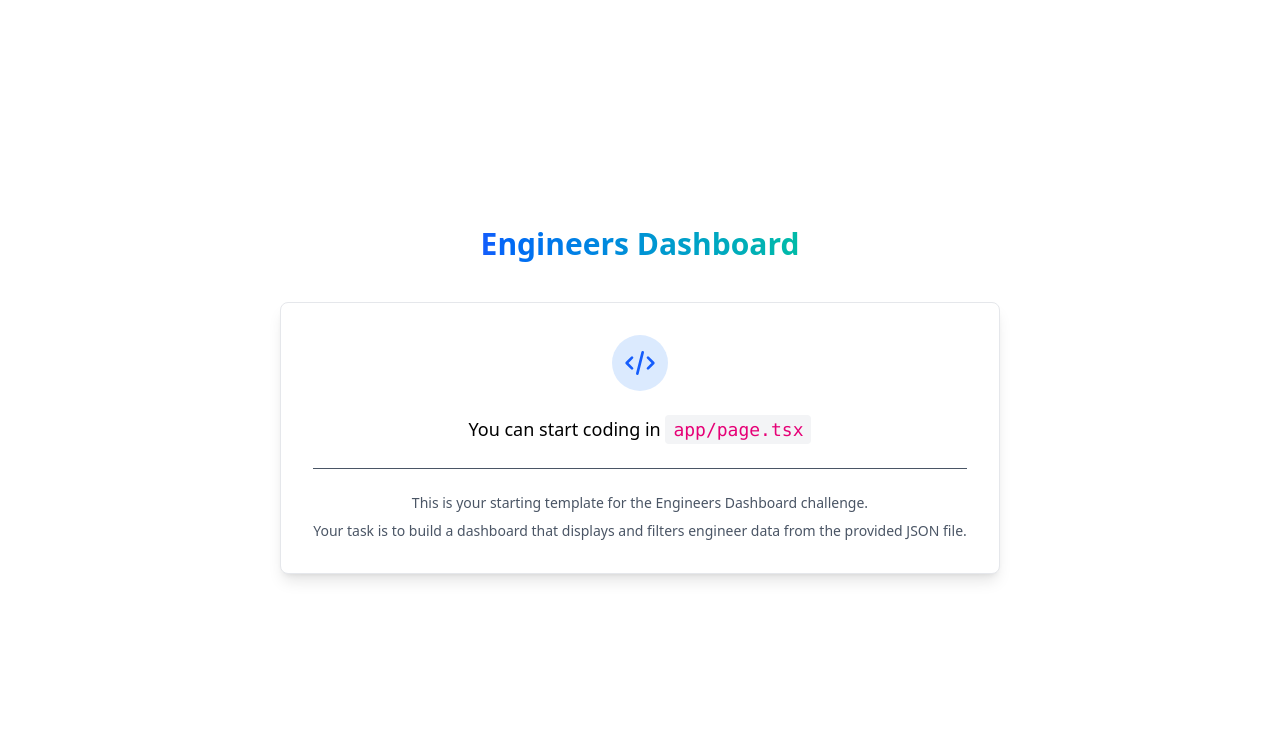
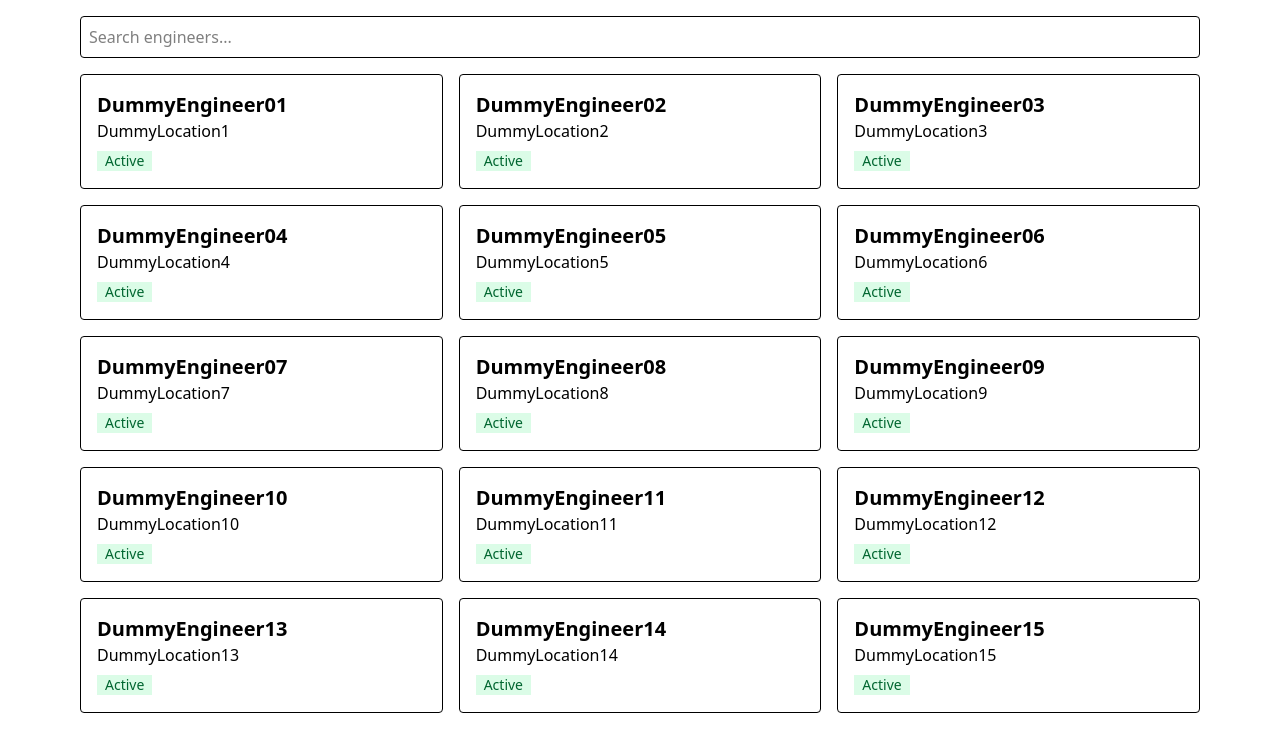
Before and after one commit to Camp4er/Intern-project, a Next.js app: page / in a window 1280 px wide. Shown: the top 752 px of the page. Built offline with nearby package versions, Linux system fonts and the light colour scheme.

Commit message:
dashboard page layout

```diff
--- a/app/page.tsx
+++ b/app/page.tsx
@@ -1,28 +1,9 @@
+import Dashboard from "@/components/Dashboard";
+
 export default function Home() {
   return (
-    <main className="container mx-auto px-4 ">
-      <div className="max-w-4xl mx-auto text-center flex justify-center items-center h-screen flex-col">
-        <h1 className="text-3xl font-bold mb-4 bg-gradient-to-r from-blue-600 to-teal-500 text-transparent bg-clip-text">
-           Engineers Dashboard
-        </h1>
-
-        <div className="bg-white rounded-lg shadow-lg p-8 mt-6 border border-gray-200">
-          <div className="flex items-center justify-center mb-6">
-            <div className="bg-blue-100 p-3 rounded-full">
-              <svg xmlns="http://www.w3.org/2000/svg" fill="none" viewBox="0 0 24 24" stroke="currentColor" className="w-8 h-8 text-blue-600">
-                <path strokeLinecap="round" strokeLinejoin="round" strokeWidth={2} d="M10 20l4-16m4 4l4 4-4 4M6 16l-4-4 4-4" />
-              </svg>
-            </div>
-          </div>
-
-          <p className="text-lg mb-6">You can start coding in <code className="bg-gray-100 px-2 py-1 rounded text-pink-600 font-mono">app/page.tsx</code></p>
-
-          <div className="border-t pt-6 mt-6 text-sm text-gray-600">
-            <p>This is your starting template for the Engineers Dashboard challenge.</p>
-            <p className="mt-2">Your task is to build a dashboard that displays and filters engineer data from the provided JSON file.</p>
-          </div>
-        </div>
-      </div>
-    </main>
+    <>
+    <Dashboard/>
+    </>
   );
 }
--- /dev/null
+++ b/components/Dashboard.tsx
@@ -0,0 +1,51 @@
+'use client'
+import { useState } from 'react'
+import { engineerData } from '@/data/engineers';
+
+export default function Dashboard() {
+  const [searchQuery, setSearchQuery] = useState('')
+
+  // Search filter logic
+  const filteredEngineers = engineerData.filter(engineer =>
+    [engineer.engineerName, engineer.engineerContact, engineer.engineerLocation]
+    .some(field => {
+      if (typeof field === 'string') {
+        return field.toLowerCase().includes(searchQuery.toLowerCase());
+      } else {
+        // If field is not a string, return false or handle it differently
+        return false;
+      }
+    })
+  )
+
+  return (
+    <div className="p-4 max-w-6xl mx-auto">
+      <input
+        type="text"
+        placeholder="Search engineers..."
+        className="w-full p-2 mb-4 border rounded"
+        onChange={(e) => setSearchQuery(e.target.value)}
+      />
+      <div className="grid grid-cols-1 md:grid-cols-2 lg:grid-cols-3 gap-4">
+        {filteredEngineers.map(engineer => (
+          <a
+            href={`/engineers/${engineer.engineerId}`}
+            className="p-4 border rounded hover:shadow-lg transition-shadow"
+            key={engineer.engineerId}
+          >
+            <h2 className="text-xl font-bold">{engineer.engineerName}</h2>
+            {/* <p>{engineer.engineerContact}</p> */}
+            <p>{engineer.engineerLocation}</p>
+            <span className={`inline-block px-2 mt-2 text-sm ${
+              engineer.engineerStatus === 'Active'
+                ? 'bg-green-100 text-green-800'
+                : 'bg-red-100 text-red-800'
+            }`}>
+              {engineer.engineerStatus}
+            </span>
+          </a>
+        ))}
+      </div>
+    </div>
+  )
+}
--- /dev/null
+++ b/components/SearchBar.tsx
@@ -0,0 +1,18 @@
+type Props = {
+    searchQuery: string;
+    setSearchQuery: (query: string) => void;
+  };
+
+  const SearchBar = ({ searchQuery, setSearchQuery }: Props) => {
+    return (
+      <input
+        type="text"
+        placeholder="Search engineers..."
+        value={searchQuery}
+        onChange={(e) => setSearchQuery(e.target.value)}
+        className="w-full p-2 border rounded-lg shadow-sm focus:ring-2 focus:ring-blue-400 outline-none"
+      />
+    );
+  };
+
+  export default SearchBar;
```
